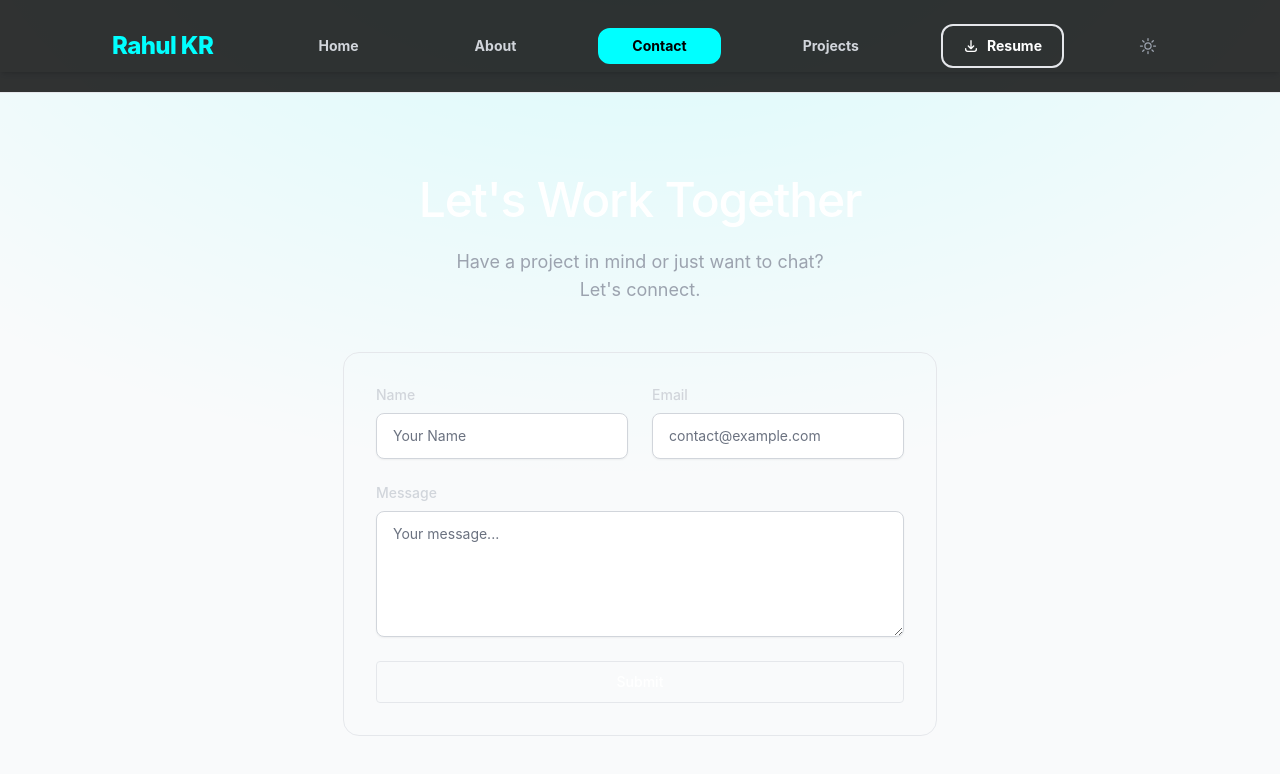
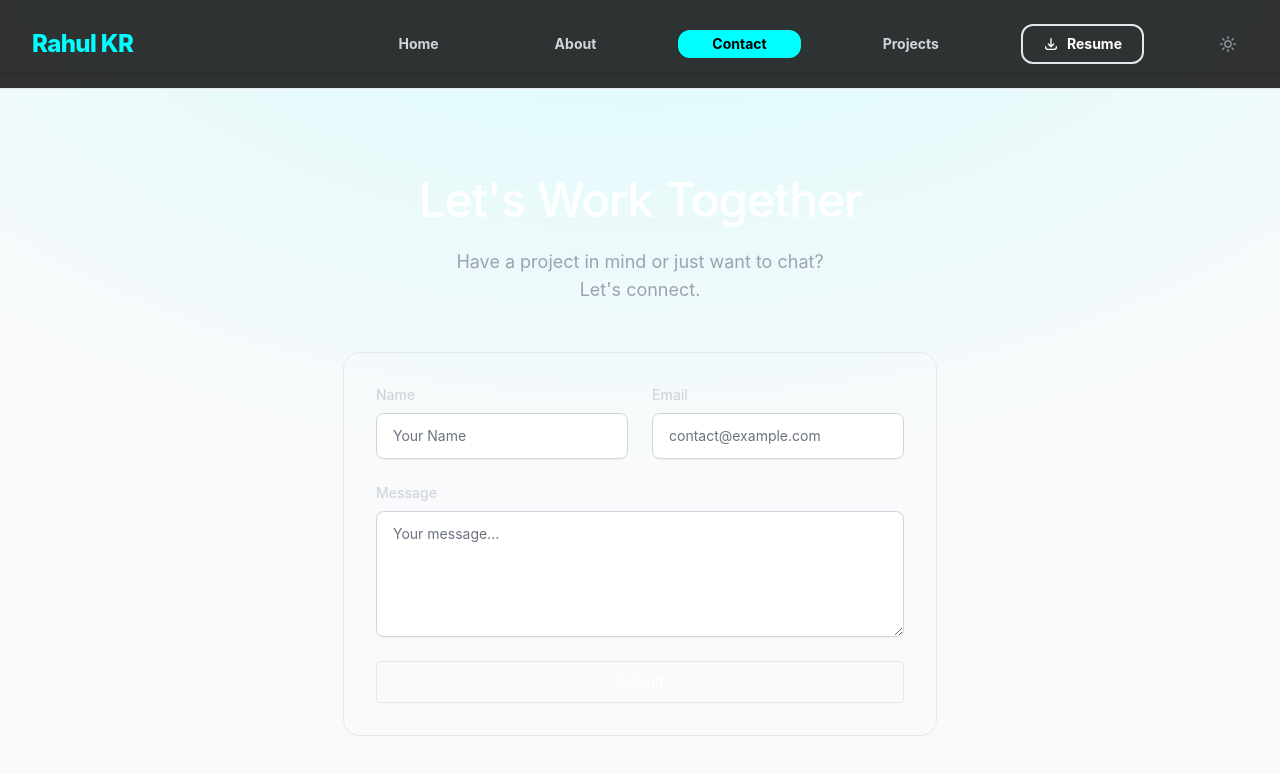
Before and after one commit to rahulramakrishnan3/my-portfolio, an Angular app: page /contact-form in a window 1280 px wide. Shown: the top 774 px of the page. Built offline with nearby package versions, Linux system fonts and the light colour scheme.

Commit message:
responsive screen issue fix

```diff
--- a/src/app/components/header/header.html
+++ b/src/app/components/header/header.html
@@ -1,5 +1,5 @@
-<div class="md:px-16 lg:px-18 xl:px-20 z-50 relative bg-white/70 dark:bg-black/80 backdrop-blur-xl border-b border-gray-200 dark:border-white/10 transition-colors duration-300">
-  <nav aria-label="Global" class="flex items-center justify-between p-6 md:px-3 lg:px-8">
+<div class="md:px-4 lg:px-6 xl:px-20 z-50 relative bg-white/70 dark:bg-black/80 backdrop-blur-xl border-b border-gray-200 dark:border-white/10 transition-colors duration-300">
+  <nav aria-label="Global" class="flex items-center justify-between p-6 md:px-3 lg:px-4 xl:px-8">
     <div class="flex md:flex-1">
       <a href="/" class="-m-1.5 p-1.5 flex item-center justify-between gap-3">
         <div class="flex items-center">
@@ -47,14 +47,14 @@
         </svg>
       </button>
     </div>
-    <div class="hidden md:flex lg:flex md:gap-3 gap-x-6 lg:gap-x-12 items-center">
+    <div class="hidden md:flex lg:flex md:gap-1 lg:gap-1 xl:gap-x-12 items-center">
       @if (portfolioData(); as data) {
         @for (item of data.navItems; track $index) {
           <a
             [routerLink]="item.route"
             routerLinkActive="!text-white dark:!text-black !bg-(--primary-color) !border-(--primary-color)"
             [routerLinkActiveOptions]="{ exact: item.exact ?? false }"
-            class="relative z-10 inline-flex items-center justify-center w-full px-8 py-3 font-bold text-gray-600 dark:text-gray-300 transition-all duration-300 border-2 border-transparent hover:border-(--primary-color)/50 sm:w-auto rounded-xl hover:text-(--primary-color) dark:hover:text-(--primary-color) hover:bg-(--primary-color)/10 focus:outline-none text-sm/2 hover:-translate-y-0.5"
+            class="relative z-10 inline-flex items-center justify-center w-full md:px-3 md:py-2 lg:px-3 lg:py-2 xl:px-8 xl:py-3 font-bold text-gray-600 dark:text-gray-300 transition-all duration-300 border-2 border-transparent hover:border-(--primary-color)/50 sm:w-auto rounded-xl hover:text-(--primary-color) dark:hover:text-(--primary-color) hover:bg-(--primary-color)/10 focus:outline-none text-sm/2 hover:-translate-y-0.5"
           >
             {{ item.label }}
           </a>
@@ -67,7 +67,7 @@
             [href]="resumeUrl"
             download
             target="_blank"
-            class="inline-flex items-center gap-2 px-5 py-2.5 rounded-xl text-sm font-bold border-2 border-(--primary-color) text-(--primary-color) hover:bg-(--primary-color) hover:text-white dark:hover:text-black transition-all duration-300 hover:-translate-y-0.5 focus:outline-none focus:ring-2 focus:ring-(--primary-color)"
+            class="inline-flex items-center gap-2 md:px-3 md:py-2 lg:px-3 lg:py-2 xl:px-5 xl:py-2.5 rounded-xl text-sm font-bold border-2 border-(--primary-color) text-(--primary-color) hover:bg-(--primary-color) hover:text-white dark:hover:text-black transition-all duration-300 hover:-translate-y-0.5 focus:outline-none focus:ring-2 focus:ring-(--primary-color)"
           >
             <svg xmlns="http://www.w3.org/2000/svg" class="size-4" fill="none" viewBox="0 0 24 24" stroke="currentColor" stroke-width="2">
               <path stroke-linecap="round" stroke-linejoin="round" d="M4 16v1a3 3 0 003 3h10a3 3 0 003-3v-1m-4-4l-4 4m0 0l-4-4m4 4V4" />
```
